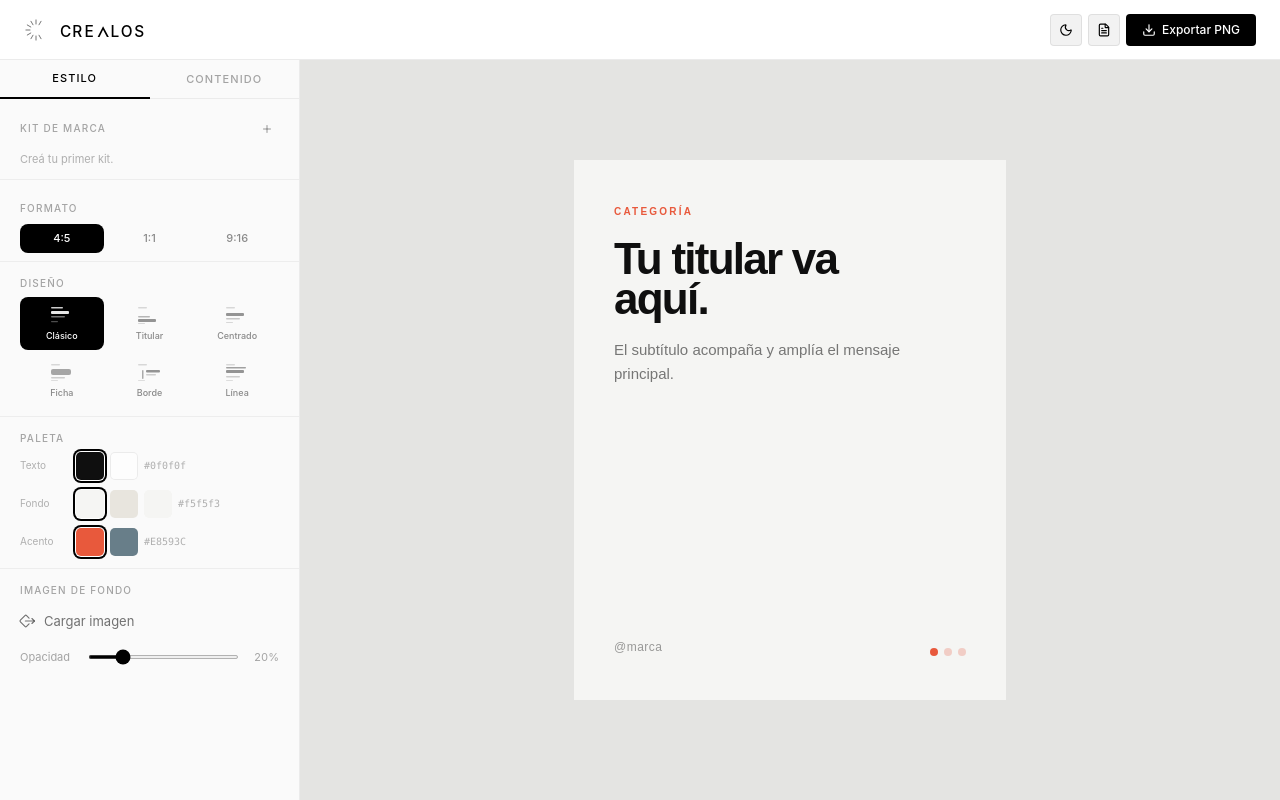
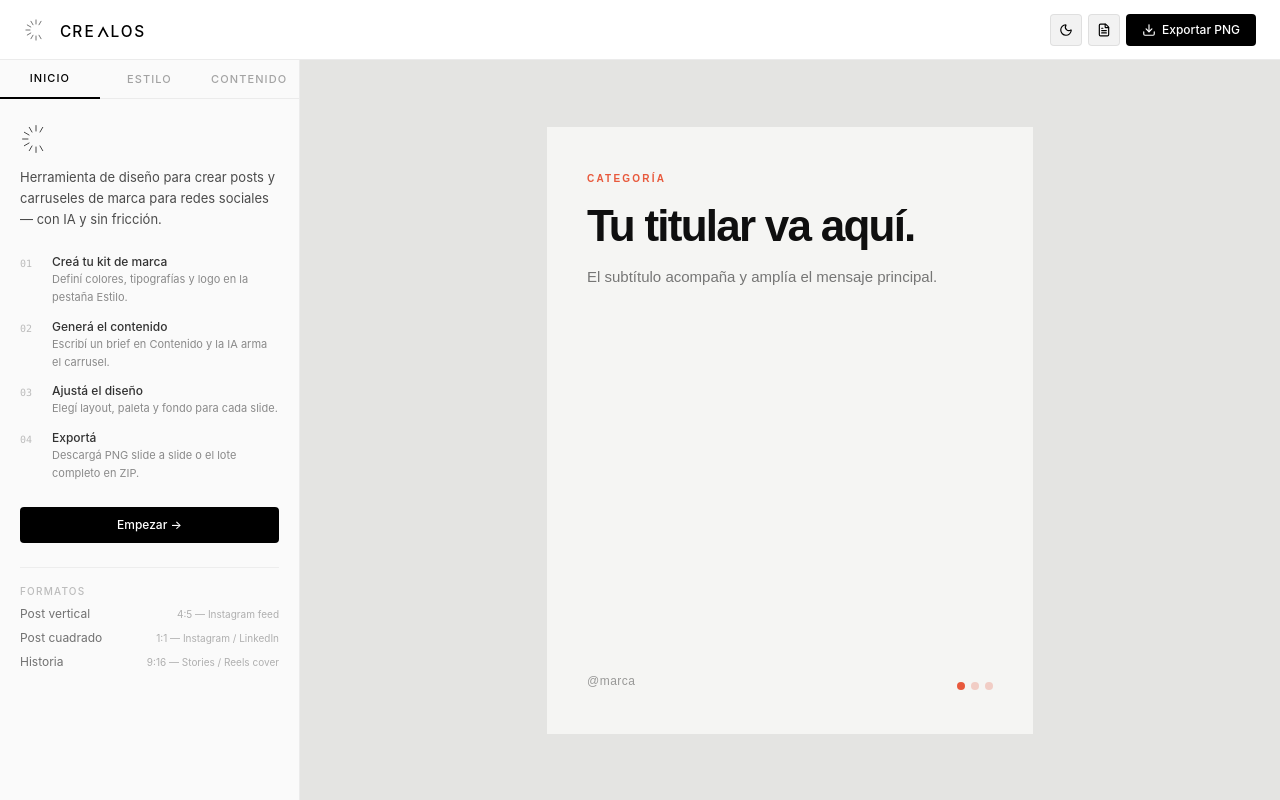
Before and after one commit to marbaestudio/crealos, a React (Vite) app: page / in a window 1280 px wide. Built offline with nearby package versions, Linux system fonts and the light colour scheme.

Commit message:
feat: larger canvas, Inicio tab with onboarding

```diff
--- a/src/App.jsx
+++ b/src/App.jsx
@@ -170,7 +170,7 @@ function App() {
           />
 
           {/* Canvas area */}
-          <div className="flex-1 flex flex-col items-center justify-center overflow-auto bg-[#e4e4e2] dark:bg-[#0c0c0c] p-10 gap-0 min-w-0">
+          <div className="flex-1 flex flex-col items-center justify-center overflow-auto bg-[#e4e4e2] dark:bg-[#0c0c0c] p-6 gap-0 min-w-0">
             <Canvas
               id={CANVAS_ID}
               data={slide}
--- a/src/components/Canvas.jsx
+++ b/src/components/Canvas.jsx
@@ -2,9 +2,9 @@ import { useState } from 'react'
 import { createPortal } from 'react-dom'
 
 const FORMAT_DIMS = {
-  portrait: { w: 432, h: 540 },
-  square:   { w: 432, h: 432 },
-  story:    { w: 324, h: 576 }
+  portrait: { w: 486, h: 607 },
+  square:   { w: 500, h: 500 },
+  story:    { w: 360, h: 640 }
 }
 
 export { FORMAT_DIMS }
--- a/src/components/Sidebar.jsx
+++ b/src/components/Sidebar.jsx
@@ -21,6 +21,65 @@ function Label({ children, sub }) {
     <div className="flex items-baseline gap-2">
       <p className="text-[10px] uppercase tracking-[0.12em] text-black/35 dark:text-white/35 font-medium">{children}</p>
       {sub && <span className="text-[10px] text-black/25 dark:text-white/25 normal-case tracking-normal">{sub}</span>}
+    </div>
+  )
+}
+
+// ── Sección Inicio ────────────────────────────────────────────────────────────
+function InicioPanel({ onStart }) {
+  const steps = [
+    { n: '01', title: 'Creá tu kit de marca', body: 'Definí colores, tipografías y logo en la pestaña Estilo.' },
+    { n: '02', title: 'Generá el contenido', body: 'Escribí un brief en Contenido y la IA arma el carrusel.' },
+    { n: '03', title: 'Ajustá el diseño', body: 'Elegí layout, paleta y fondo para cada slide.' },
+    { n: '04', title: 'Exportá', body: 'Descargá PNG slide a slide o el lote completo en ZIP.' },
+  ]
+
+  return (
+    <div className="py-6 px-5 flex flex-col gap-6">
+
+      {/* Isotipo + descripción */}
+      <div className="flex flex-col gap-3">
+        <img src="/isotipo.svg" alt="" className="h-8 dark:invert self-start" />
+        <p className="text-[13px] leading-relaxed text-black/70 dark:text-white/70">
+          Herramienta de diseño para crear posts y carruseles de marca para redes sociales — con IA y sin fricción.
+        </p>
+      </div>
+
+      {/* Pasos */}
+      <div className="space-y-3">
+        {steps.map(s => (
+          <div key={s.n} className="flex gap-3">
+            <span className="text-[10px] font-mono text-black/25 dark:text-white/25 pt-0.5 shrink-0 w-5">{s.n}</span>
+            <div>
+              <p className="text-[12px] font-medium text-black/80 dark:text-white/80 leading-tight">{s.title}</p>
+              <p className="text-[11px] text-black/45 dark:text-white/45 leading-relaxed mt-0.5">{s.body}</p>
+            </div>
+          </div>
+        ))}
+      </div>
+
+      {/* CTA */}
+      <button
+        onClick={onStart}
+        className="w-full h-9 rounded text-[12px] font-medium bg-black dark:bg-white text-white dark:text-black hover:opacity-85 transition-opacity">
+        Empezar →
+      </button>
+
+      {/* Formatos soportados */}
+      <div className="border-t border-black/[0.05] dark:border-white/[0.04] pt-4 space-y-1.5">
+        <p className="text-[10px] uppercase tracking-[0.12em] text-black/25 dark:text-white/25 font-medium">Formatos</p>
+        {[
+          ['Post vertical', '4:5 — Instagram feed'],
+          ['Post cuadrado', '1:1 — Instagram / LinkedIn'],
+          ['Historia',      '9:16 — Stories / Reels cover'],
+        ].map(([f, d]) => (
+          <div key={f} className="flex items-baseline justify-between">
+            <span className="text-[12px] text-black/55 dark:text-white/55">{f}</span>
+            <span className="text-[10px] text-black/30 dark:text-white/30">{d}</span>
+          </div>
+        ))}
+      </div>
+
     </div>
   )
 }
@@ -715,7 +774,7 @@ function Sidebar({
   onSlidesChange, onSlideUpdate,
   currentSlide, slides
 }) {
-  const [tab, setTab] = useState('estilo')
+  const [tab, setTab] = useState('inicio')
   const [showKitPanel, setShowKitPanel] = useState(false)
   const activeKit = kits.find(k => k.id === activeKitId)
 
@@ -724,7 +783,7 @@ function Sidebar({
       <aside className="w-[300px] shrink-0 border-r border-black/[0.06] dark:border-white/[0.04] bg-[#fafafa] dark:bg-[#181818] flex flex-col">
 
         <div className="flex shrink-0 border-b border-black/[0.06] dark:border-white/[0.04]">
-          {['estilo', 'contenido'].map(t => (
+          {['inicio', 'estilo', 'contenido'].map(t => (
             <button
               key={t}
               onClick={() => setTab(t)}
@@ -739,6 +798,7 @@ function Sidebar({
         </div>
 
         <div className="flex-1 overflow-y-auto">
+          {tab === 'inicio' && <InicioPanel onStart={() => setTab('estilo')} />}
           {tab === 'estilo' && (
             <EstiloPanel
               kits={kits}
```
